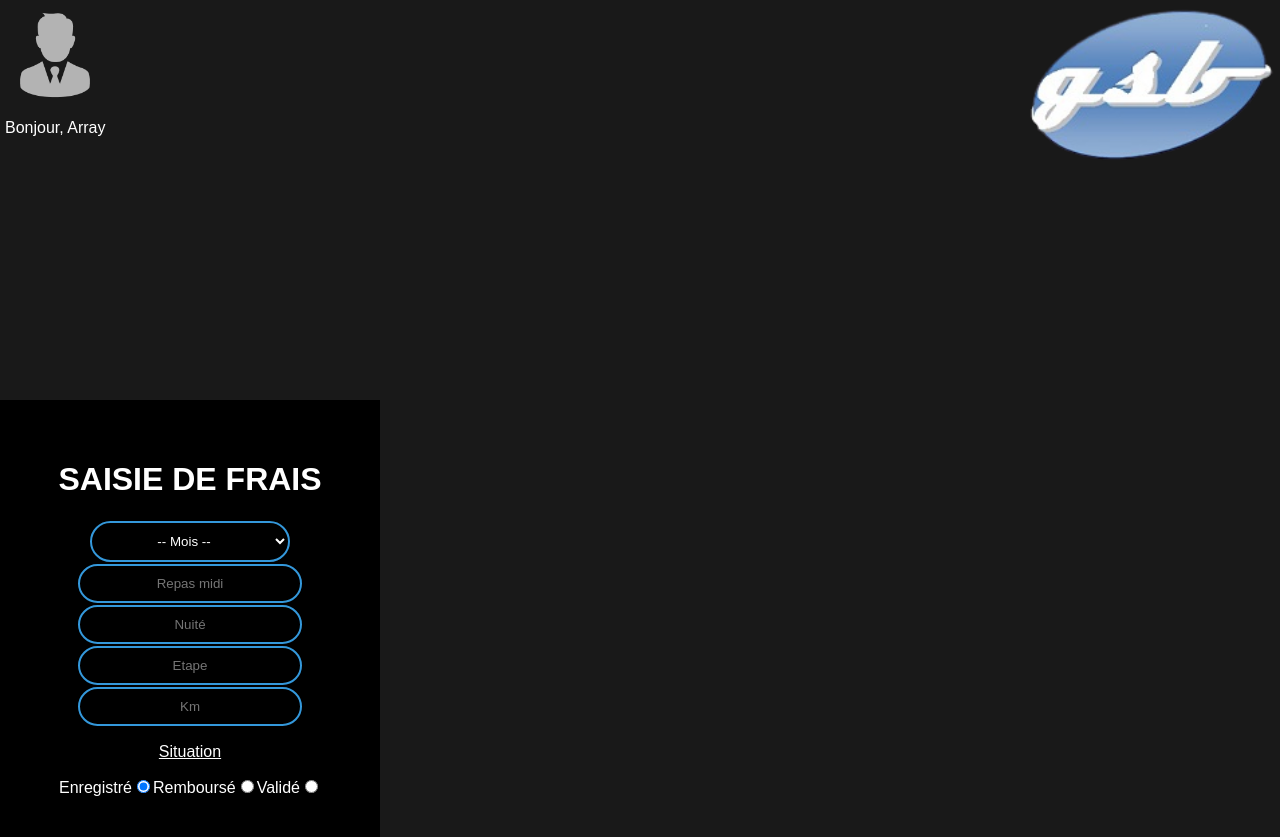
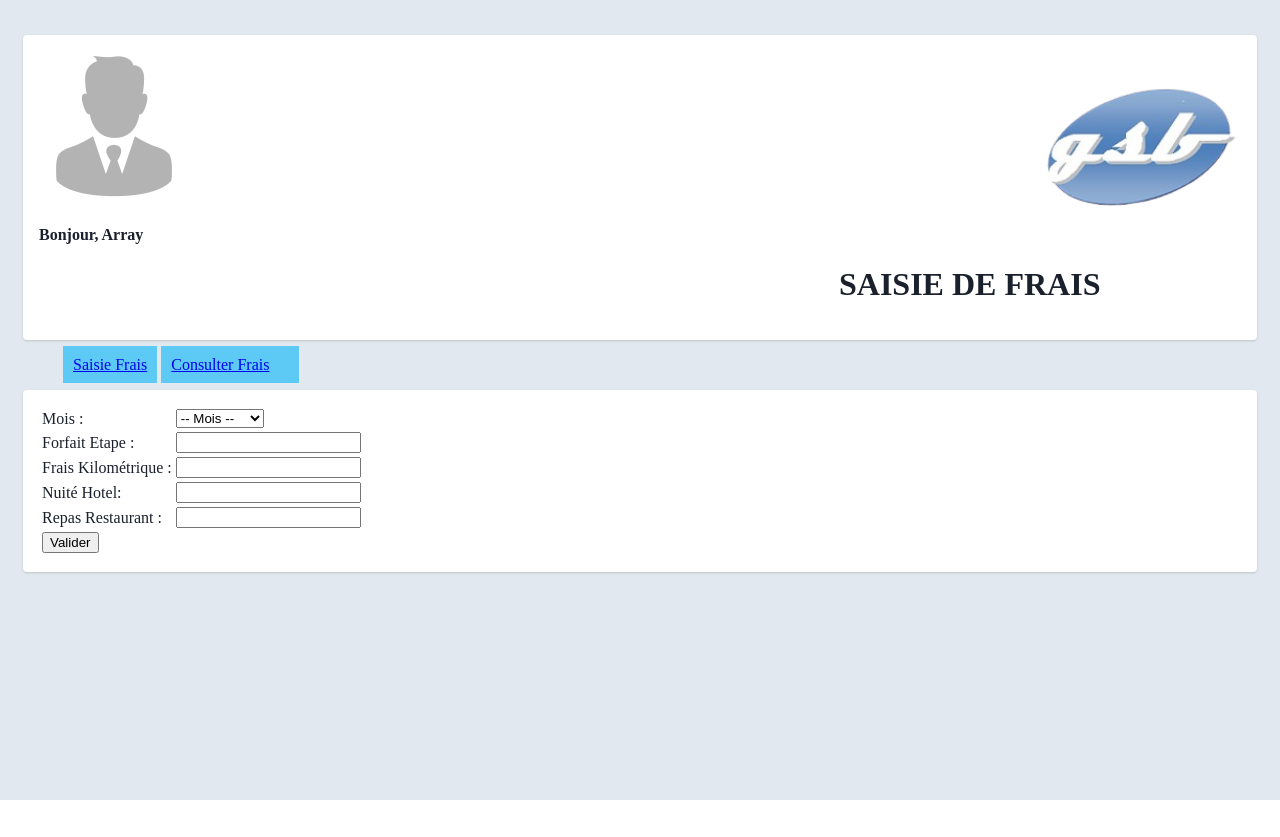
Before and after one commit to WhaleAid/PPE, a PHP site: page /home.php in a window 1280 px wide. After the commit the page ends 800 px from the top, so only its background shows below. Run offline with PHP 8.4, Linux system fonts and the light colour scheme; the visitor is signed in with stand-in values (Sample User, id 1).

Commit message:
first commit main

```diff
--- a/done.php
+++ b/done.php
@@ -5,4 +5,5 @@
 <div style="text-align:center;margin-top:50px;fontfamily:arial;font-size:20px;">
 <h1 class="logged-text">Vous Avez Réussi à Vous Inscrire</h1><br>
 <h2 class="logged-text">GSB<h2>
+<h2><a class="login-forgot-pass" href="login.php">Se connecter</a></h2>
 </div>
--- a/home.css
+++ b/home.css
@@ -1,62 +1,67 @@
-@import url(https://fonts.googleapis.com/css?family=Open+Sans:100,300,400,700);
-@import url(//netdna.bootstrapcdn.com/font-awesome/4.0.3/css/font-awesome.css);
-
-body, html {
-  height: 100%;
+body{
+    margin-top:20px;
+    color: #1a202c;
+    text-align: left;
+    background-color: #e2e8f0;
 }
-body {
-  font-family: 'Open Sans';
-  font-weight: 100;
-  display: flex;
-  overflow: hidden;
+.main-body {
+    padding: 15px;
 }
-.userholder {
-	display: block;
+.card {
+    box-shadow: 0 1px 3px 0 rgba(0,0,0,.1), 0 1px 2px 0 rgba(0,0,0,.06);
 }
 
-.user {
-  color: white;
-  font-family: verdana;
-
-}
-.titre_frais {
-	color: white
-}
-.pfp {
-  width:50px;
-  height: 50px;
-}
-.inputs {
-  height: 25px;
-}
-.titre_frais {
-  margin-top: 200px;
+.card {
+    position: relative;
+    display: flex;
+    flex-direction: column;
+    min-width: 0;
+    background-color: #fff;
+    border: 0 solid rgba(0,0,0,.125);
+    border-radius: .25rem;
 }
 
-[class*=underlay] {
-  left: 0;
-  min-height: 100%;
-  min-width: 100%;
-  position: fixed;
-  top: 0;
-}
-.underlay-photo {
-  animation: hue-rotate 6s infinite;
-  background: url('https://31.media.tumblr.com/41c01e3f366d61793e5a3df70e46b462/tumblr_n4vc8sDHsd1st5lhmo1_1280.jpg');
-  background-size: cover;
-  -webkit-filter: grayscale(30%);
-  z-index: -1;
-}
-.underlay-black {
-  background: rgba(0,0,0,0.7);
-  z-index: -1;
+.rounded-circle-right{
+    float: right;
+    margin-top: 30px;
+    width: 200px;
 }
 
-@keyframes hue-rotate {
-  from {
-    -webkit-filter: grayscale(30%) hue-rotate(0deg);
-  }
-  to {
-    -webkit-filter: grayscale(30%) hue-rotate(360deg);
-  }
+.card-body {
+    flex: 1 1 auto;
+    min-height: 1px;
+    padding: 1rem;
 }
+
+.gutters-sm {
+    margin-right: -8px;
+    margin-left: -8px;
+}
+
+.gutters-sm>.col, .gutters-sm>[class*=col-] {
+    padding-right: 8px;
+    padding-left: 8px;
+}
+.mb-3, .my-3 {
+    margin-bottom: 1rem!important;
+}
+
+.bg-gray-300 {
+    background-color: #e2e8f0;
+}
+.h-100 {
+    height: 100%!important;
+}
+.shadow-none {
+    box-shadow: none!important;
+}
+.menu-item {
+    display: inline;
+}
+.menu-item a {
+    padding: 10px;
+    background-color: #5dcaf5;
+}
+.titre{
+    margin-left: 800px;
+}
--- a/home.php
+++ b/home.php
@@ -1,48 +1,79 @@
 <?php
 session_start();
-$user = $_SESSION['USER'];?>
+$user = $_SESSION['USER'];
+?>
 <!DOCTYPE html>
 <html>
 	<head>
 		<title>PROFIL</title>
-		<link href='log-in.css' rel='stylesheet' type='text/css'>
-		<div class="profil">
-			<img class="profile-img" src="pfp.png">
-			<img class="logopfp" src="logo.png">
-			<p>Bonjour, <?php echo $_SESSION['USER'];?></p>
-		</div>
+		<link href='home.css' rel='stylesheet' type='text/css'>
 	</head>
 	<body>
-		<div class="gestion-frais">
-			<h1>SAISIE DE FRAIS</h1>
-			<form method="POST" action="fichefrais.php">
-			<table>
-					<tr>
-						<select placeholder="Mois" name="Mois">
-						<option disabled selected value> -- Mois -- </option>
-						<option value="Janvier">Janvier</option>
-						<option value="Férvier">Férvier</option>
-						<option value="Mars">Mars</option>
-						<option value="Avril">Avril</option>
-						<option value="Mai">Mai</option>
-						<option value="Juin">Juin</option>
-						<option value="Juillet">Juillet</option>
-						<option value="Août">Août</option>
-						<option value="Septembre">Septembre</option>
-						<option value="Octobre">Octobre</option>
-						<option value="Novembre">Novembre</option>
-						<option value="Décembre">Décembre</option>
-					</tr>
-					<tr><input class="inputs" placeholder="Repas midi" type="text" name="repasmidi"></tr>
-					<tr><input class="inputs" placeholder="Nuité" type="text" name="nuite"></tr>
-					<tr><input class="inputs" placeholder="Etape" type="text" name="etape"></tr>
 
-					<tr><input class="inputs" placeholder="Km" type="text" name="km"></tr>
-					<tr><p class="radio-title" style="text-decoration: underline;">Situation</p></tr>
-					<tr><label class="radio-label">Enregistré</label><input class="inputs" type="radio" name="situation" checked></tr>
-					<tr><label class="radio-label">Remboursé</label><input class="inputs" type="radio" name="situation"></tr>
-					<tr><label class="radio-label">Validé</label><input class="inputs" type="radio" name="situation"></tr>
+		<div class="container">
+    <div class="main-body">
+          <div class="row gutters-sm">
+            <div class="col-md-4 mb-3">
+              <div class="card">
+                <div class="card-body">
+                    <img src="pfp.png" alt="Admin" class="rounded-circle" width="150">
+                    <img src="logo.png" alt="Admin" class="rounded-circle-right" width="150">
+                    <div class="mt-3">
+                      <h4>Bonjour, <?php echo $_SESSION['USER'];?></h4>
+                    </div>
+                    <div class="titre">
+                    	<h1>SAISIE DE FRAIS</h1>
+                    </div>
+                  </div>
+                </div>
+              </div>
+            </div>
+            <nav class="main-menu">
+            <ol class="menu">
+              <li class="menu-item"><a href="index.html">Saisie Frais</a></li>
+              <li class="menu-item"><a href="javascript:void(0)">Consulter Frais</a></li>
+              <li class="menu-item"><a href="#"></a></li>
+            </ol>
+          </nav>
+            <div class="col-md-8">
+              <div class="card mb-3">
+                <div class="card-body">
+                  <div class="row">
+					<form method="POST" action="fichefrais.php">
+					<table>
+							<tr>
+								<td>Mois : </td><td><select name="mois">
+								<option disabled selected value> -- Mois -- </option>
+								<option value="1">Janvier</option>
+								<option value="2">Férvier</option>
+								<option value="3">Mars</option>
+								<option value="4">Avril</option>
+								<option value="5">Mai</option>
+								<option value="6">Juin</option>
+								<option value="7">Juillet</option>
+								<option value="8">Août</option>
+								<option value="9">Septembre</option>
+								<option value="10">Octobre</option>
+								<option value="11">Novembre</option>
+								<option value="12">Décembre</option>
+							</tr></select></td>
+							<tr><td>Forfait Etape : </td><td><input class="inputs" type="text" name="etape"></td></tr>
+							<tr><td>Frais Kilométrique : </td><td><input class="inputs" type="text" name="km"></td></tr>
+							<tr><td>Nuité Hotel: </td><td><input class="inputs" type="text" name="nuite"></td></tr>
+							<tr><td>Repas Restaurant : </td><td><input class="inputs" type="text" name="repas"></td></tr>
+							<tr><td><input name="login" type = "submit" value = "Valider"></a></td></tr>
+							<!-- <tr><td><h3 class="radio-title" style="text-decoration: underline;">Situation</h3></td></tr>
+							<tr><td><label class="radio-label">Enregistré</label><input class="inputs" type="radio" name="situation" checked></td></tr>
+							<tr><td><label class="radio-label">Remboursé</label><input class="inputs" type="radio" name="situation"></td></tr>
+							<tr><td><label class="radio-label">Validé</label><input class="inputs" type="radio" name="situation"></td></tr> -->
 		</div>
+              </div>
+              </div>
+            </div>
+          </div>
+        </div>
+    </div>
+
 		</div>
 	</body>
 </html>
--- a/log-in.css
+++ b/log-in.css
@@ -144,7 +144,6 @@
   position: absolute;
   top: 50%;
   background: #000000;
-  text-align: center;
 }
 .gestion-frais {
   border-spacing: 3px;
@@ -206,3 +205,57 @@
  color:white;
  margin: 5px;
 }
+
+body{
+    margin-top:20px;
+    color: #1a202c;
+    text-align: left;
+    background-color: #e2e8f0;
+}
+.main-body {
+    padding: 15px;
+}
+.card {
+    box-shadow: 0 1px 3px 0 rgba(0,0,0,.1), 0 1px 2px 0 rgba(0,0,0,.06);
+}
+
+.card {
+    position: relative;
+    display: flex;
+    flex-direction: column;
+    min-width: 0;
+    word-wrap: break-word;
+    background-color: #fff;
+    background-clip: border-box;
+    border: 0 solid rgba(0,0,0,.125);
+    border-radius: .25rem;
+}
+
+.card-body {
+    flex: 1 1 auto;
+    min-height: 1px;
+    padding: 1rem;
+}
+
+.gutters-sm {
+    margin-right: -8px;
+    margin-left: -8px;
+}
+
+.gutters-sm>.col, .gutters-sm>[class*=col-] {
+    padding-right: 8px;
+    padding-left: 8px;
+}
+.mb-3, .my-3 {
+    margin-bottom: 1rem!important;
+}
+
+.bg-gray-300 {
+    background-color: #e2e8f0;
+}
+.h-100 {
+    height: 100%!important;
+}
+.shadow-none {
+    box-shadow: none!important;
+}
--- a/signup.php
+++ b/signup.php
@@ -22,7 +22,7 @@
 		</form>
 		<script>
   		grecaptcha.ready(function() {
-     	grecaptcha.execute('put your site key here', {action: 'homepage'}).then(function(token) {
+     	grecaptcha.execute('6LfhzeQZAAAAAFt_wrE8Bh9ozp3THRsyrs9b7o8l', {action: 'homepage'}).then(function(token) {
         // pass the token to the backend script for verification
       });
   });
```
Also changed, not shown: enregSaisieFrais.php (+13 -0 lines), fichefrais.php (+22 -8 lines).
